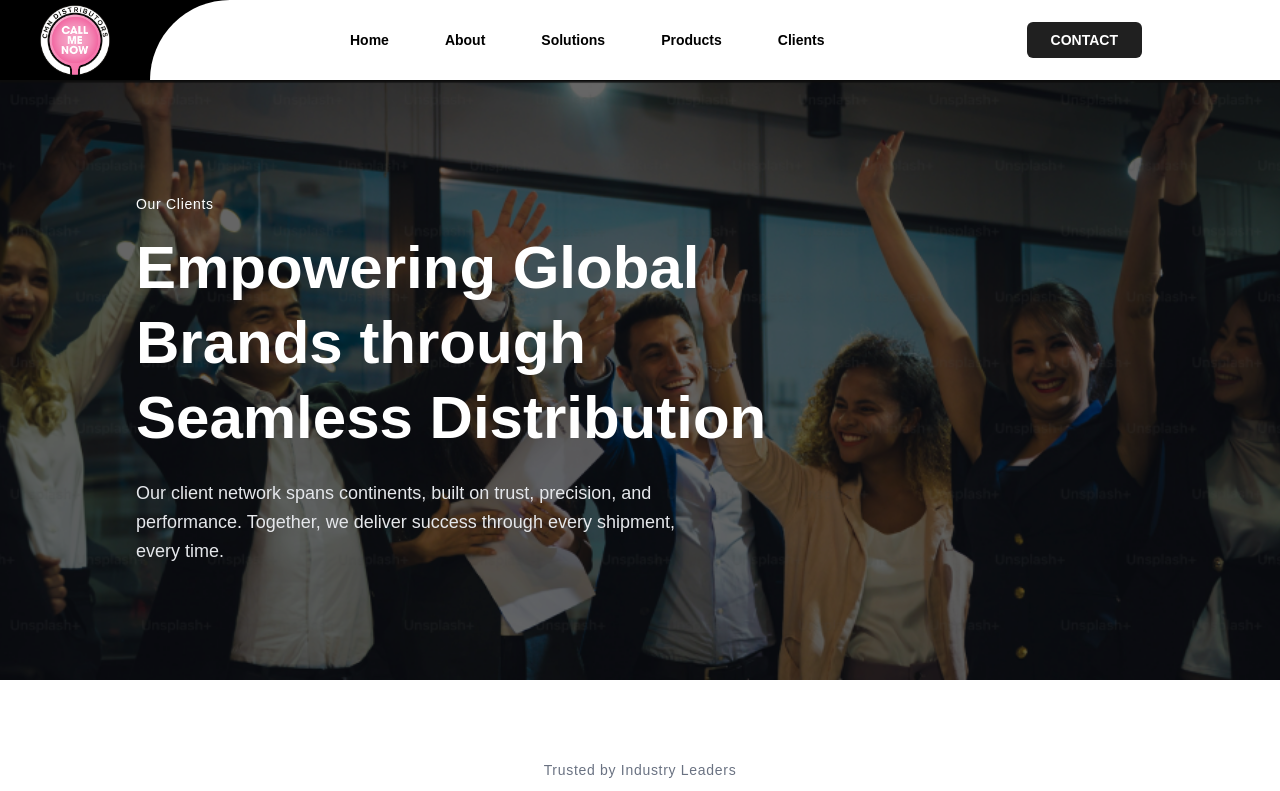
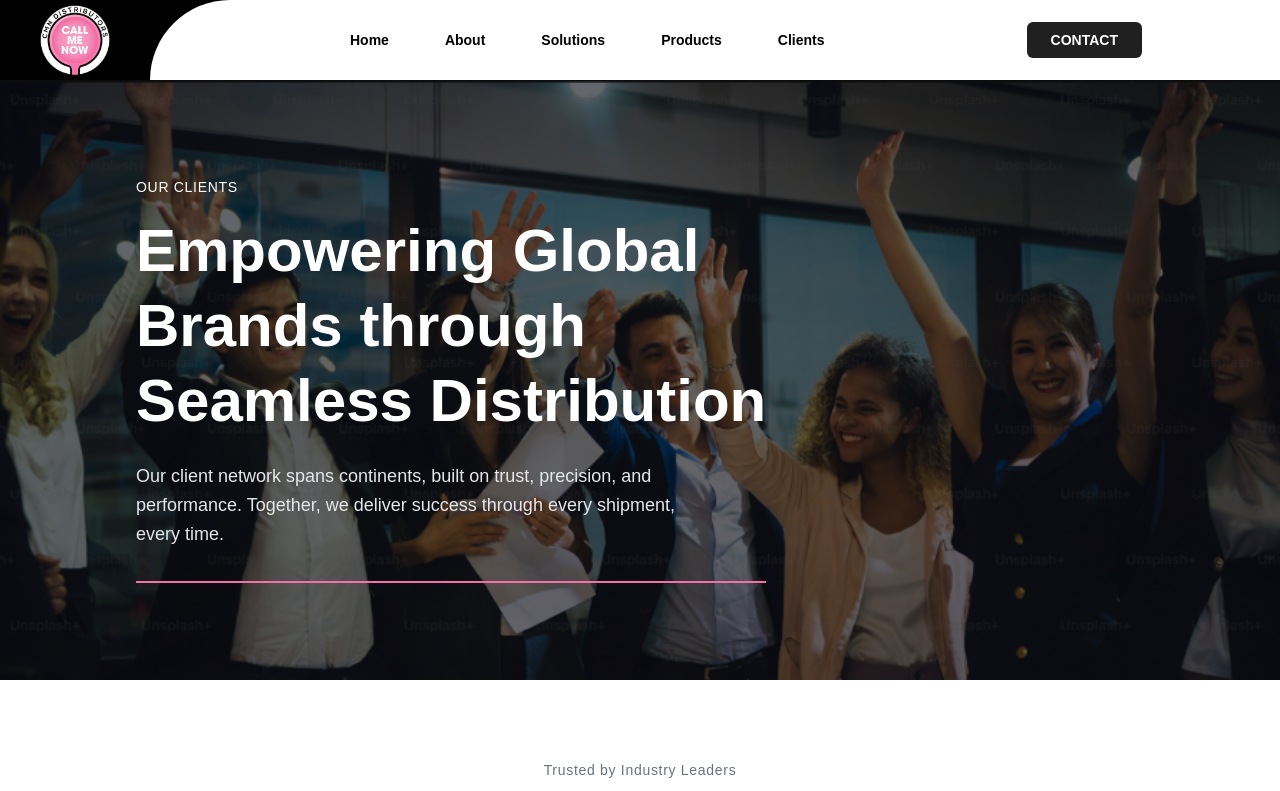
Before and after one commit to ChemyDigi/CMN, a Next.js app in the folder cmn/: page /clients in a window 1280 px wide. Shown: the top 791 px of the page. Built offline with nearby package versions, Linux system fonts and the light colour scheme.

Commit message:
updating animation

```diff
--- a/cmn/components/ClientsHero.tsx
+++ b/cmn/components/ClientsHero.tsx
@@ -2,41 +2,170 @@
 "use client";
 
 import Image from "next/image";
+import { motion } from "framer-motion";
+
+// Animation variants
+const containerVariants = {
+  hidden: { opacity: 0 },
+  visible: {
+    opacity: 1,
+    transition: {
+      staggerChildren: 0.2,
+      delayChildren: 0.3
+    }
+  }
+};
+
+const itemVariants = {
+  hidden: {
+    opacity: 0,
+    y: 60,
+    filter: "blur(10px)"
+  },
+  visible: {
+    opacity: 1,
+    y: 0,
+    filter: "blur(0px)",
+    transition: {
+      duration: 0.8,
+      ease: [0.25, 0.4, 0.25, 1],
+    }
+  }
+};
+
+const lineVariants = {
+  hidden: {
+    opacity: 0,
+    y: 40
+  },
+  visible: (i: number) => ({
+    opacity: 1,
+    y: 0,
+    transition: {
+      delay: i * 0.15 + 0.8,
+      duration: 0.7,
+      ease: [0.25, 0.4, 0.25, 1],
+    }
+  })
+};
+
+const backgroundVariants = {
+  hidden: { scale: 1.1, opacity: 0 },
+  visible: {
+    scale: 1,
+    opacity: 1,
+    transition: {
+      duration: 1.2,
+      ease: "easeOut"
+    }
+  }
+};
 
 export default function ClientsHero() {
+  const headingLines = [
+    "Empowering Global",
+    "Brands through",
+    "Seamless Distribution"
+  ];
+
+  const descriptionLines = [
+    "Our client network spans continents, built on trust, precision, and",
+    "performance. Together, we deliver success through every shipment,",
+    "every time."
+  ];
+
   return (
-    <div className="relative h-[70vh] min-h-[600px] flex items-center">
-      {/* Background Image with Overlay */}
-      <div className="absolute inset-0">
+    <div className="relative h-[70vh] min-h-[600px] flex items-center overflow-hidden">
+      {/* Background Image with Enhanced Overlay */}
+      <motion.div
+        className="absolute inset-0"
+        variants={backgroundVariants}
+        initial="hidden"
+        animate="visible"
+      >
         <Image
           src="/images/clients-hero-bg.png"
           alt="Our Clients Background"
           fill
           className="object-cover"
           priority
+          quality={90}
         />
-        <div className="absolute inset-0 bg-black opacity-60"></div>
-      </div>
+        <motion.div
+          className="absolute inset-0 bg-black opacity-60"
+          initial={{ opacity: 0 }}
+          animate={{ opacity: 0.6 }}
+          transition={{ duration: 1, delay: 0.5 }}
+        />
+      </motion.div>
 
       {/* Content */}
       <div className="container mx-auto px-10 relative z-10">
-        <div className="max-w-4xl mx-[1in]">
-          <p className="text-white text-sm font-medium mb-4 tracking-wider">
+        <motion.div
+          className="max-w-4xl mx-[1in]"
+          variants={containerVariants}
+          initial="hidden"
+          animate="visible"
+        >
+          {/* Subtitle */}
+          <motion.p
+            variants={itemVariants}
+            className="text-white text-sm font-medium mb-4 tracking-wider uppercase"
+          >
             Our Clients
-          </p>
+          </motion.p>
 
-          <h1 className="text-4xl md:text-5xl lg:text-6xl font-bold text-white leading-tight mb-6">
-            Empowering Global<br />
-            Brands through<br />
-            Seamless Distribution
-          </h1>
+          {/* Heading Lines */}
+          <motion.h1 className="text-4xl md:text-5xl lg:text-6xl font-bold text-white leading-tight mb-6">
+            {headingLines.map((line, index) => (
+              <motion.span
+                key={index}
+                custom={index}
+                variants={lineVariants}
+                initial="hidden"
+                animate="visible"
+                className="block"
+              >
+                {line}
+              </motion.span>
+            ))}
+          </motion.h1>
 
-          <p className="text-gray-200 text-lg max-w-2xl leading-relaxed">
-            Our client network spans continents, built on trust, precision, and <br/> performance.
-            Together, we deliver success through every shipment, <br/> every time.
-          </p>
-        </div>
+          {/* Description */}
+          <motion.div variants={itemVariants}>
+            {descriptionLines.map((line, index) => (
+              <motion.p
+                key={index}
+                initial={{ opacity: 0, y: 20 }}
+                animate={{ opacity: 1, y: 0 }}
+                transition={{
+                  delay: 1.2 + index * 0.1,
+                  duration: 0.6
+                }}
+                className="text-gray-200 text-lg leading-relaxed"
+              >
+                {line}
+              </motion.p>
+            ))}
+          </motion.div>
+
+          {/* Decorative Elements */}
+          <motion.div
+            initial={{ width: 0, opacity: 0 }}
+            animate={{ width: "630px", opacity: 1 }}
+            transition={{ delay: 1.5, duration: 0.8 }}
+            className="h-0.5 bg-[#F272A8] mt-8"
+          />
+        </motion.div>
       </div>
+
+      {/* Floating Background Pattern */}
+      <motion.div
+        initial={{ opacity: 0 }}
+        animate={{ opacity: 0.1 }}
+        transition={{ delay: 2, duration: 1 }}
+        className="absolute inset-0 bg-gradient-to-br from-blue-500 via-transparent to-purple-500 mix-blend-overlay"
+      />
     </div>
   );
 }
--- a/cmn/components/PartnersSection.tsx
+++ b/cmn/components/PartnersSection.tsx
@@ -1,7 +1,7 @@
 // components/PartnersSection.tsx
 "use client";
 
-import { useState, useEffect } from "react";
+import { useState, useEffect, useRef } from "react";
 import Image from "next/image";
 import client1 from '../public/images/clients/client1.png'
 import client2 from '../public/images/clients/client2.png'
@@ -24,6 +24,13 @@ interface Client {
 export default function PartnersSection() {
   const [activeCategory, setActiveCategory] = useState("all");
   const [animationKey, setAnimationKey] = useState(0);
+  const [isHeaderInView, setIsHeaderInView] = useState(false);
+  const [isCarouselInView, setIsCarouselInView] = useState(false);
+  const [isInfoInView, setIsInfoInView] = useState(false);
+
+  const headerRef = useRef<HTMLDivElement>(null);
+  const carouselRef = useRef<HTMLDivElement>(null);
+  const infoRef = useRef<HTMLDivElement>(null);
 
   const clients: Client[] = [
     {
@@ -119,11 +126,60 @@ export default function PartnersSection() {
     setAnimationKey(prev => prev + 1);
   }, [activeCategory]);
 
+  // Intersection Observer for scroll animations
+  useEffect(() => {
+    const observer = new IntersectionObserver(
+      (entries) => {
+        entries.forEach((entry) => {
+          if (entry.isIntersecting) {
+            if (entry.target === headerRef.current) {
+              setIsHeaderInView(true);
+            } else if (entry.target === carouselRef.current) {
+              setIsCarouselInView(true);
+            } else if (entry.target === infoRef.current) {
+              setIsInfoInView(true);
+            }
+          } else {
+            // Reset animations when elements leave viewport
+            if (entry.target === headerRef.current) {
+              setIsHeaderInView(false);
+            } else if (entry.target === carouselRef.current) {
+              setIsCarouselInView(false);
+            } else if (entry.target === infoRef.current) {
+              setIsInfoInView(false);
+            }
+          }
+        });
+      },
+      {
+        threshold: 0.1,
+        rootMargin: '0px 0px -50px 0px'
+      }
+    );
+
+    if (headerRef.current) observer.observe(headerRef.current);
+    if (carouselRef.current) observer.observe(carouselRef.current);
+    if (infoRef.current) observer.observe(infoRef.current);
+
+    return () => {
+      if (headerRef.current) observer.unobserve(headerRef.current);
+      if (carouselRef.current) observer.unobserve(carouselRef.current);
+      if (infoRef.current) observer.unobserve(infoRef.current);
+    };
+  }, []);
+
   return (
     <div className="bg-white py-20">
       <div className="container mx-auto px-10">
         {/* Header */}
-        <div className="text-center mb-16 lg:mx-[1in]">
+        <div
+          ref={headerRef}
+          className={`text-center mb-16 lg:mx-[1in] transition-all duration-700 ${
+            isHeaderInView
+              ? 'opacity-100 translate-y-0'
+              : 'opacity-0 translate-y-10'
+          }`}
+        >
           <p className="text-gray-500 text-sm font-medium mb-2 tracking-wider">
             Trusted by Industry Leaders
           </p>
@@ -137,7 +193,13 @@ export default function PartnersSection() {
         </div>
 
         {/* Filter Buttons */}
-        <div className="flex flex-wrap justify-center gap-4 mb-16 lg:mx-[1in]">
+        <div
+          className={`flex flex-wrap justify-center gap-4 mb-16 lg:mx-[1in] transition-all duration-700 delay-300 ${
+            isHeaderInView
+              ? 'opacity-100 translate-y-0'
+              : 'opacity-0 translate-y-10'
+          }`}
+        >
           {categories.map((category) => (
             <button
               key={category.id}
@@ -154,10 +216,17 @@ export default function PartnersSection() {
         </div>
 
         {/* Scrolling Clients Carousel */}
-        <div className="relative overflow-hidden lg:mx-[1in]">
+        <div
+          ref={carouselRef}
+          className="relative overflow-hidden lg:mx-[1in]"
+        >
           <div
             key={animationKey}
-            className="flex animate-scroll scroll-pause"
+            className={`flex animate-scroll scroll-pause transition-all duration-1000 delay-500 ${
+              isCarouselInView
+                ? 'opacity-100 scale-100'
+                : 'opacity-0 scale-95'
+            }`}
             style={{
               animationDuration: `${30 * (filteredClients.length / clients.length)}s`
             }}
@@ -188,7 +257,14 @@ export default function PartnersSection() {
         </div>
 
         {/* Category info */}
-        <div className="text-center mt-8 text-sm text-gray-500">
+        <div
+          ref={infoRef}
+          className={`text-center mt-8 text-sm text-gray-500 transition-all duration-700 delay-700 ${
+            isInfoInView
+              ? 'opacity-100 translate-y-0'
+              : 'opacity-0 translate-y-10'
+          }`}
+        >
           {activeCategory === "all"
             ? "Showing all 10 clients"
             : `Showing ${filteredClients.length} clients in ${categories.find(c => c.id === activeCategory)?.name} category`
--- a/cmn/package.json
+++ b/cmn/package.json
@@ -9,6 +9,7 @@
     "lint": "eslint"
   },
   "dependencies": {
+    "framer-motion": "^12.23.24",
     "lucide-react": "^0.553.0",
     "next": "16.0.1",
     "react": "19.2.0",
```
Also changed, not shown: cmn/components/TestimonialsSection.tsx (+76 -7 lines), 1 other file (tests, documents, lock files or other folders).
